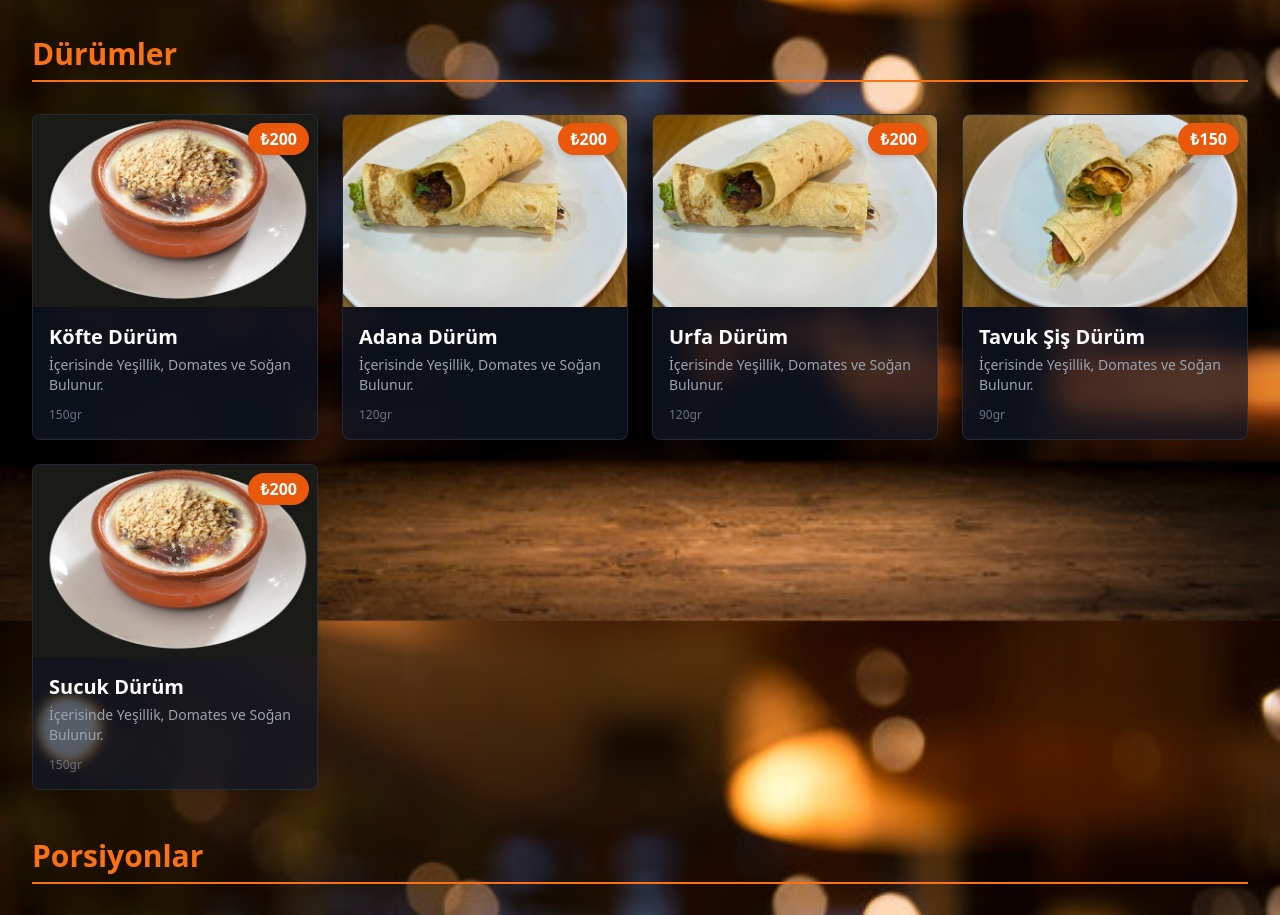
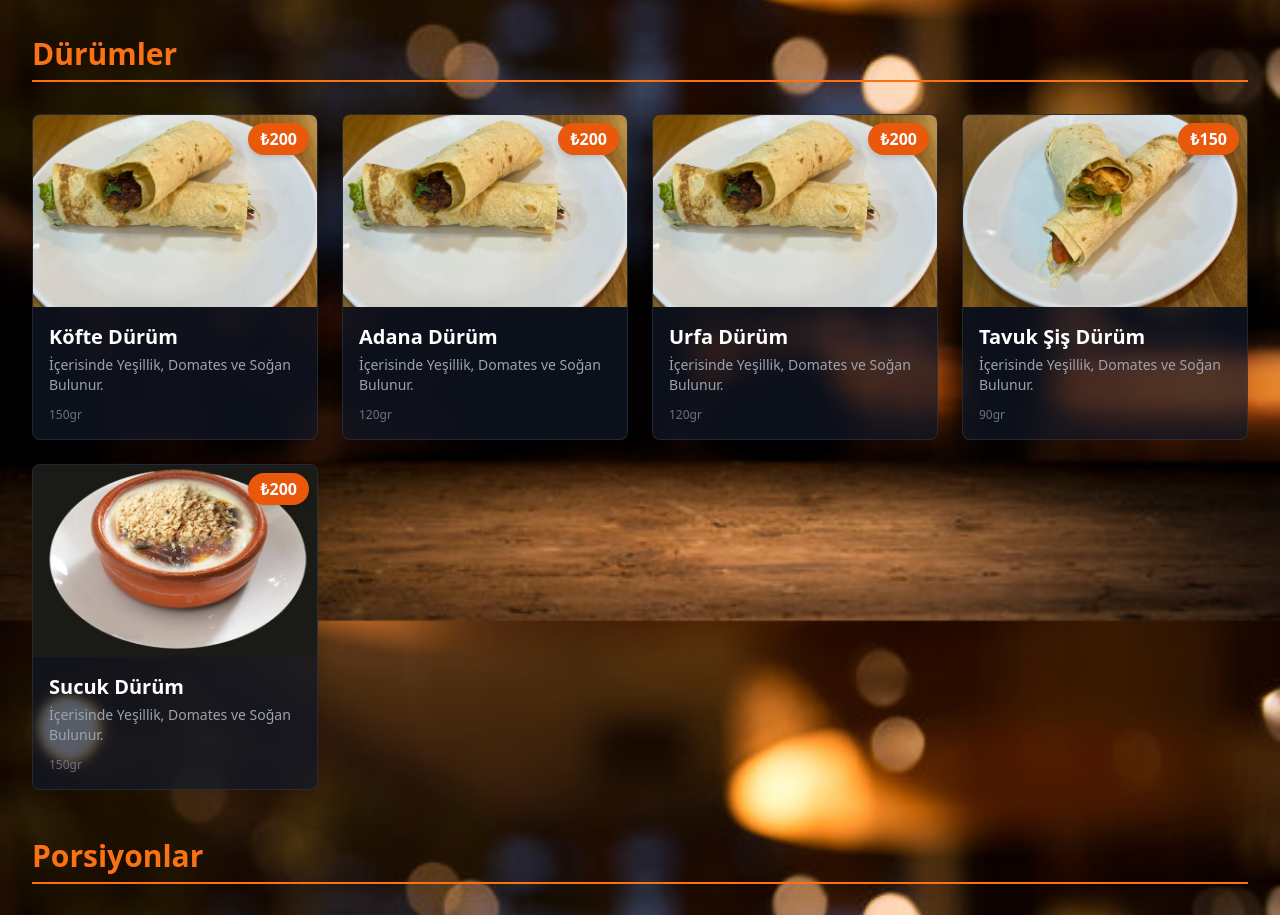
Before and after one commit to gulaysahinn/donercim-ismail-usta-menu, a React (Vite) app: page / in a window 1280 px wide. Shown: the part 1055-1970 px from the top of the page. Built offline with nearby package versions, Linux system fonts and the light colour scheme.

Commit message:
new menu images data

```diff
--- a/src/data/menuData.ts
+++ b/src/data/menuData.ts
@@ -68,7 +68,7 @@ export const menuData: IMenuCategory[] = [
         name: "Köfte Dürüm",
         weight: "150gr",
         price: 200,
-        image: "images/fırınsutlac.jpg",
+        image: "images/urfadurum.jpeg",
         description: "İçerisinde Yeşillik, Domates ve Soğan Bulunur. ",
       },
       {
```
